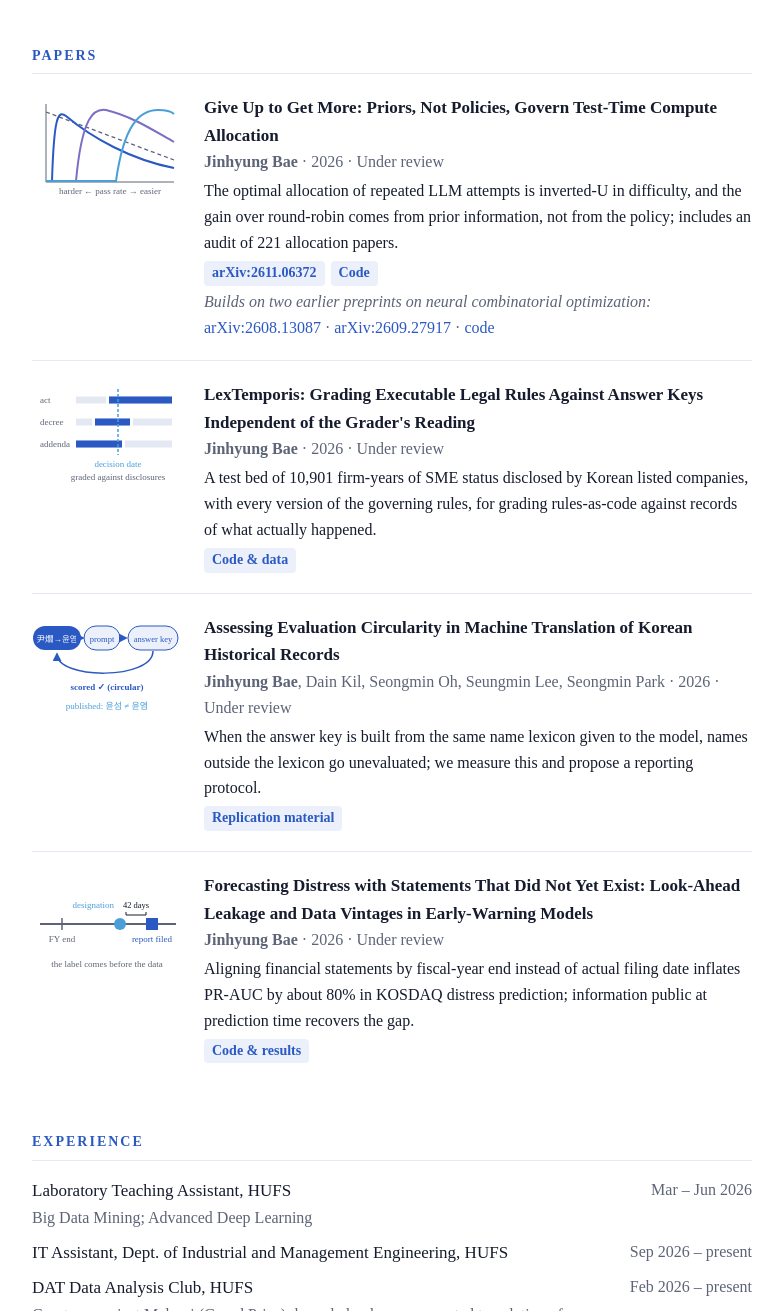
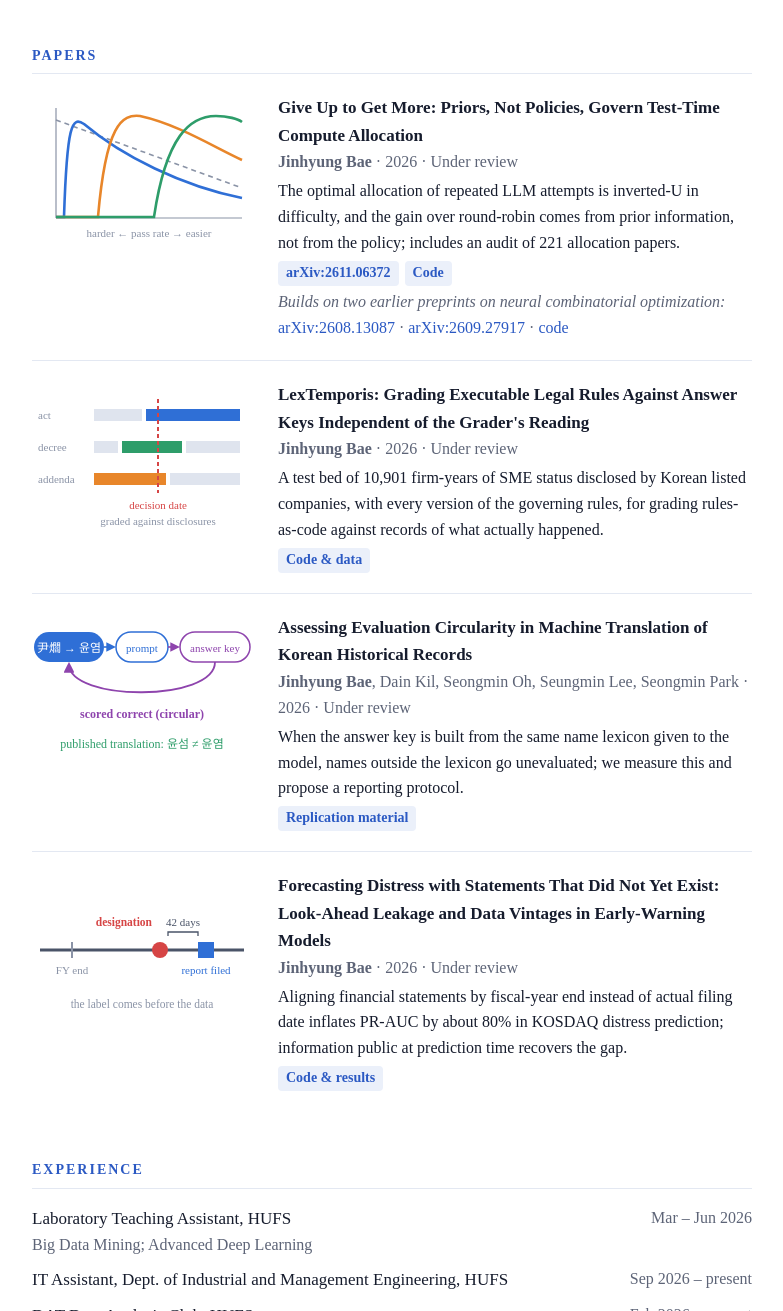
Before and after one commit to nepersoned/nepersoned.github.io, a plain HTML site: page index.html in a window 1280 px wide. Shown: the part 548-1859 px from the top of the page, without its empty margins (248-1031 px from the left). Drawn offline with Linux system fonts and the light colour scheme.

Commit message:
Larger multicolor schematics
Co-Authored-By: Claude Opus 5.5 <noreply@anthropic.com>

```diff
--- a/index.html
+++ b/index.html
@@ -42,9 +42,9 @@ h2 { font-size: 14px; text-transform: uppercase; letter-spacing: 2px; color: var
 header { padding-bottom: 8px; }
 .photo { border: 3px solid var(--bg); box-shadow: 0 0 0 1px var(--line); }
 p { margin: 0 0 12px; }
-.pub { display: grid; grid-template-columns: 150px 1fr; gap: 22px; margin: 0; padding: 20px 0; border-top: 1px solid var(--line); }
+.pub { display: grid; grid-template-columns: 220px 1fr; gap: 26px; align-items: start; margin: 0; padding: 20px 0; border-top: 1px solid var(--line); }
 h2 + .pub { border-top: 0; padding-top: 4px; }
-.thumb { width: 150px; height: 104px; display: block; }
+.thumb { width: 220px; height: 150px; display: block; }
 .thumb text { font-family: "Times New Roman", Times, "Noto Serif KR", serif; }
 .pub .title { font-weight: 700; }
 .pub .meta { color: var(--muted); font-size: 16px; }
@@ -66,7 +66,7 @@ html[lang="en"] [lang="ko"], html[lang="ko"] [lang="en"] { display: none !import
   .photo { width: 96px; height: 96px; }
   .row { flex-direction: column; gap: 0; }
   .pub { grid-template-columns: 1fr; }
-  .thumb { width: 100%; height: auto; max-width: 300px; }
+  .thumb { width: 100%; height: auto; max-width: 340px; }
 }
 </style>
 </head>
@@ -109,13 +109,13 @@ html[lang="en"] [lang="ko"], html[lang="ko"] [lang="en"] { display: none !import
 <h2><span lang="en">Papers</span><span lang="ko">논문</span></h2>
 
 <div class="pub">
-<svg class="thumb" viewBox="0 0 150 104" role="img" aria-label="Inverted-U optimal allocation">
-<line x1="14" y1="88" x2="142" y2="88" stroke="var(--muted)" stroke-width="1"/><line x1="14" y1="10" x2="14" y2="88" stroke="var(--muted)" stroke-width="1"/>
-<path d="M14 18 L142 66" stroke="var(--muted)" stroke-width="1.3" stroke-dasharray="4 3" fill="none"/>
-<path d="M14 87 L20 87 C22 22 26 16 34 22 C60 44 100 66 142 74" stroke="var(--accent)" stroke-width="2" fill="none"/>
-<path d="M14 87 L44 87 C50 22 62 14 74 16 C100 22 124 38 142 48" stroke="var(--gold)" stroke-width="2" fill="none"/>
-<path d="M14 87 L84 87 C92 30 108 16 126 16 C134 16 140 18 142 20" stroke="var(--mark)" stroke-width="2" fill="none"/>
-<text x="78" y="100" font-size="9" fill="var(--muted)" text-anchor="middle">harder &#8592; pass rate &#8594; easier</text>
+<svg class="thumb" viewBox="0 0 220 150" role="img" aria-label="Inverted-U optimal allocation" font-family="Times New Roman, Times, Noto Serif KR, serif">
+<line x1="24" y1="124" x2="210" y2="124" stroke="#8a93a6" stroke-width="1.2"/><line x1="24" y1="14" x2="24" y2="124" stroke="#8a93a6" stroke-width="1.2"/>
+<path d="M24 26 L210 94" stroke="#8a93a6" stroke-width="1.6" stroke-dasharray="5 4" fill="none"/>
+<path d="M24 123 L32 123 C35 30 40 22 52 30 C90 62 150 92 210 104" stroke="#2f6fd6" stroke-width="2.6" fill="none"/>
+<path d="M24 123 L66 123 C74 30 90 20 108 22 C145 30 180 52 210 66" stroke="#e8862a" stroke-width="2.6" fill="none"/>
+<path d="M24 123 L122 123 C134 42 158 22 184 22 C196 22 206 25 210 28" stroke="#2e9d6a" stroke-width="2.6" fill="none"/>
+<text x="117" y="143" font-size="11" fill="#8a93a6" text-anchor="middle">harder &#8592; pass rate &#8594; easier</text>
 </svg>
 <div>
   <div class="title">Give Up to Get More: Priors, Not Policies, Govern Test-Time Compute Allocation</div>
@@ -128,16 +128,16 @@ html[lang="en"] [lang="ko"], html[lang="ko"] [lang="en"] { display: none !import
 </div>
 
 <div class="pub">
-<svg class="thumb" viewBox="0 0 150 104" role="img" aria-label="Rule versions in force on a decision date">
-<text x="8" y="22" font-size="9" fill="var(--muted)">act</text><text x="8" y="44" font-size="9" fill="var(--muted)">decree</text><text x="8" y="66" font-size="9" fill="var(--muted)">addenda</text>
-<g stroke="var(--line)" stroke-width="7">
-<line x1="44" y1="19" x2="74" y2="19"/><line x1="77" y1="19" x2="140" y2="19"/>
-<line x1="44" y1="41" x2="60" y2="41"/><line x1="63" y1="41" x2="98" y2="41"/><line x1="101" y1="41" x2="140" y2="41"/>
-<line x1="44" y1="63" x2="90" y2="63"/><line x1="93" y1="63" x2="140" y2="63"/></g>
-<g stroke="var(--accent)" stroke-width="7"><line x1="77" y1="19" x2="140" y2="19"/><line x1="63" y1="41" x2="98" y2="41"/><line x1="44" y1="63" x2="90" y2="63"/></g>
-<line x1="86" y1="8" x2="86" y2="74" stroke="var(--mark)" stroke-width="1.5" stroke-dasharray="3 2"/>
-<text x="86" y="86" font-size="9" fill="var(--mark)" text-anchor="middle">decision date</text>
-<text x="86" y="99" font-size="9" fill="var(--muted)" text-anchor="middle">graded against disclosures</text>
+<svg class="thumb" viewBox="0 0 220 150" role="img" aria-label="Rule versions in force on a decision date" font-family="Times New Roman, Times, Noto Serif KR, serif">
+<text x="6" y="38" font-size="11" fill="#8a93a6">act</text><text x="6" y="70" font-size="11" fill="#8a93a6">decree</text><text x="6" y="102" font-size="11" fill="#8a93a6">addenda</text>
+<g stroke="#dfe4ee" stroke-width="12">
+<line x1="62" y1="34" x2="110" y2="34"/><line x1="114" y1="34" x2="208" y2="34"/>
+<line x1="62" y1="66" x2="86" y2="66"/><line x1="90" y1="66" x2="150" y2="66"/><line x1="154" y1="66" x2="208" y2="66"/>
+<line x1="62" y1="98" x2="134" y2="98"/><line x1="138" y1="98" x2="208" y2="98"/></g>
+<g stroke-width="12"><line x1="114" y1="34" x2="208" y2="34" stroke="#2f6fd6"/><line x1="90" y1="66" x2="150" y2="66" stroke="#2e9d6a"/><line x1="62" y1="98" x2="134" y2="98" stroke="#e8862a"/></g>
+<line x1="126" y1="18" x2="126" y2="112" stroke="#d64545" stroke-width="2" stroke-dasharray="4 3"/>
+<text x="126" y="128" font-size="11" fill="#d64545" text-anchor="middle">decision date</text>
+<text x="126" y="144" font-size="11" fill="#8a93a6" text-anchor="middle">graded against disclosures</text>
 </svg>
 <div>
   <div class="title">LexTemporis: Grading Executable Legal Rules Against Answer Keys Independent of the Grader's Reading</div>
@@ -149,15 +149,16 @@ html[lang="en"] [lang="ko"], html[lang="ko"] [lang="en"] { display: none !import
 </div>
 
 <div class="pub">
-<svg class="thumb" viewBox="0 0 150 104" role="img" aria-label="Circular evaluation loop">
-<defs><marker id="m1" viewBox="0 0 10 10" refX="8" refY="5" markerWidth="6" markerHeight="6" orient="auto"><path d="M0 0L10 5L0 10z" fill="var(--accent)"/></marker></defs>
-<rect x="1" y="12" width="48" height="24" rx="12" fill="var(--accent)"/><text x="25" y="28" font-size="8.5" text-anchor="middle" fill="var(--ink)">&#23609;&#29203;&#8594;&#50980;&#50684;</text>
-<rect x="52" y="12" width="36" height="24" rx="12" fill="var(--tag)" stroke="var(--accent)"/><text x="70" y="28" font-size="8.5" text-anchor="middle" fill="var(--accent)">prompt</text>
-<rect x="96" y="12" width="50" height="24" rx="12" fill="var(--tag)" stroke="var(--accent)"/><text x="121" y="28" font-size="8.5" text-anchor="middle" fill="var(--accent)">answer key</text>
-<line x1="49" y1="24" x2="51" y2="24" stroke="var(--accent)" stroke-width="1.5" marker-end="url(#m1)"/><line x1="88" y1="24" x2="94" y2="24" stroke="var(--accent)" stroke-width="1.5" marker-end="url(#m1)"/>
-<path d="M121 37 C121 66 25 66 25 40" stroke="var(--accent)" stroke-width="1.5" fill="none" marker-end="url(#m1)"/>
-<text x="75" y="76" font-size="9" text-anchor="middle" fill="var(--accent)" font-weight="bold">scored &#10003; (circular)</text>
-<text x="75" y="95" font-size="9" text-anchor="middle" fill="var(--mark)">published: &#50980;&#49452; &#8800; &#50980;&#50684;</text>
+<svg class="thumb" viewBox="0 0 220 150" role="img" aria-label="Circular evaluation loop" font-family="Times New Roman, Times, Noto Serif KR, serif">
+<defs><marker id="m1" viewBox="0 0 10 10" refX="8" refY="5" markerWidth="6" markerHeight="6" orient="auto"><path d="M0 0L10 5L0 10z" fill="#8e44ad"/></marker>
+<marker id="m2" viewBox="0 0 10 10" refX="8" refY="5" markerWidth="6" markerHeight="6" orient="auto"><path d="M0 0L10 5L0 10z" fill="#2f6fd6"/></marker></defs>
+<rect x="2" y="18" width="70" height="30" rx="15" fill="#2f6fd6"/><text x="37" y="38" font-size="12" text-anchor="middle" fill="#fff">&#23609;&#29203; &#8594; &#50980;&#50684;</text>
+<rect x="84" y="18" width="52" height="30" rx="15" fill="none" stroke="#2f6fd6" stroke-width="1.5"/><text x="110" y="38" font-size="11" text-anchor="middle" fill="#2f6fd6">prompt</text>
+<rect x="148" y="18" width="70" height="30" rx="15" fill="none" stroke="#8e44ad" stroke-width="1.5"/><text x="183" y="38" font-size="11" text-anchor="middle" fill="#8e44ad">answer key</text>
+<line x1="72" y1="33" x2="82" y2="33" stroke="#2f6fd6" stroke-width="1.6" marker-end="url(#m2)"/><line x1="136" y1="33" x2="146" y2="33" stroke="#8e44ad" stroke-width="1.6" marker-end="url(#m1)"/>
+<path d="M183 48 C183 88 37 88 37 50" stroke="#8e44ad" stroke-width="1.8" fill="none" marker-end="url(#m1)"/>
+<text x="110" y="104" font-size="12" text-anchor="middle" fill="#8e44ad" font-weight="bold">scored correct (circular)</text>
+<text x="110" y="134" font-size="12" text-anchor="middle" fill="#2e9d6a">published translation: &#50980;&#49452; &#8800; &#50980;&#50684;</text>
 </svg>
 <div>
   <div class="title">Assessing Evaluation Circularity in Machine Translation of Korean Historical Records</div>
@@ -169,13 +170,13 @@ html[lang="en"] [lang="ko"], html[lang="ko"] [lang="en"] { display: none !import
 </div>
 
 <div class="pub">
-<svg class="thumb" viewBox="0 0 150 104" role="img" aria-label="Event happens before the annual report is filed">
-<line x1="8" y1="52" x2="144" y2="52" stroke="var(--muted)" stroke-width="2"/>
-<line x1="30" y1="46" x2="30" y2="58" stroke="var(--muted)" stroke-width="1.5"/><text x="30" y="70" font-size="9" text-anchor="middle" fill="var(--muted)">FY end</text>
-<circle cx="88" cy="52" r="6" fill="var(--mark)"/><text x="82" y="36" font-size="9" text-anchor="end" fill="var(--mark)">designation</text>
-<rect x="114" y="46" width="12" height="12" fill="var(--accent)"/><text x="120" y="70" font-size="9" text-anchor="middle" fill="var(--accent)">report filed</text>
-<path d="M94 40 L94 43 L114 43 L114 40" stroke="var(--fg)" stroke-width="1" fill="none"/><text x="104" y="36" font-size="8.5" text-anchor="middle" fill="var(--fg)">42 days</text>
-<text x="75" y="95" font-size="9" text-anchor="middle" fill="var(--muted)">the label comes before the data</text>
+<svg class="thumb" viewBox="0 0 220 150" role="img" aria-label="Event happens before the annual report is filed" font-family="Times New Roman, Times, Noto Serif KR, serif">
+<line x1="8" y1="78" x2="212" y2="78" stroke="#4a5468" stroke-width="3"/>
+<line x1="40" y1="70" x2="40" y2="86" stroke="#8a93a6" stroke-width="2"/><text x="40" y="102" font-size="11" text-anchor="middle" fill="#8a93a6">FY end</text>
+<circle cx="128" cy="78" r="8" fill="#d64545"/><text x="120" y="54" font-size="11.5" text-anchor="end" fill="#d64545" font-weight="bold">designation</text>
+<rect x="166" y="70" width="16" height="16" fill="#2f6fd6"/><text x="174" y="102" font-size="11" text-anchor="middle" fill="#2f6fd6">report filed</text>
+<path d="M136 64 L136 60 L166 60 L166 64" stroke="#4a5468" stroke-width="1.3" fill="none"/><text x="151" y="54" font-size="11" text-anchor="middle" fill="#4a5468">42 days</text>
+<text x="110" y="136" font-size="11.5" text-anchor="middle" fill="#8a93a6">the label comes before the data</text>
 </svg>
 <div>
   <div class="title">Forecasting Distress with Statements That Did Not Yet Exist: Look-Ahead Leakage and Data Vintages in Early-Warning Models</div>
```
